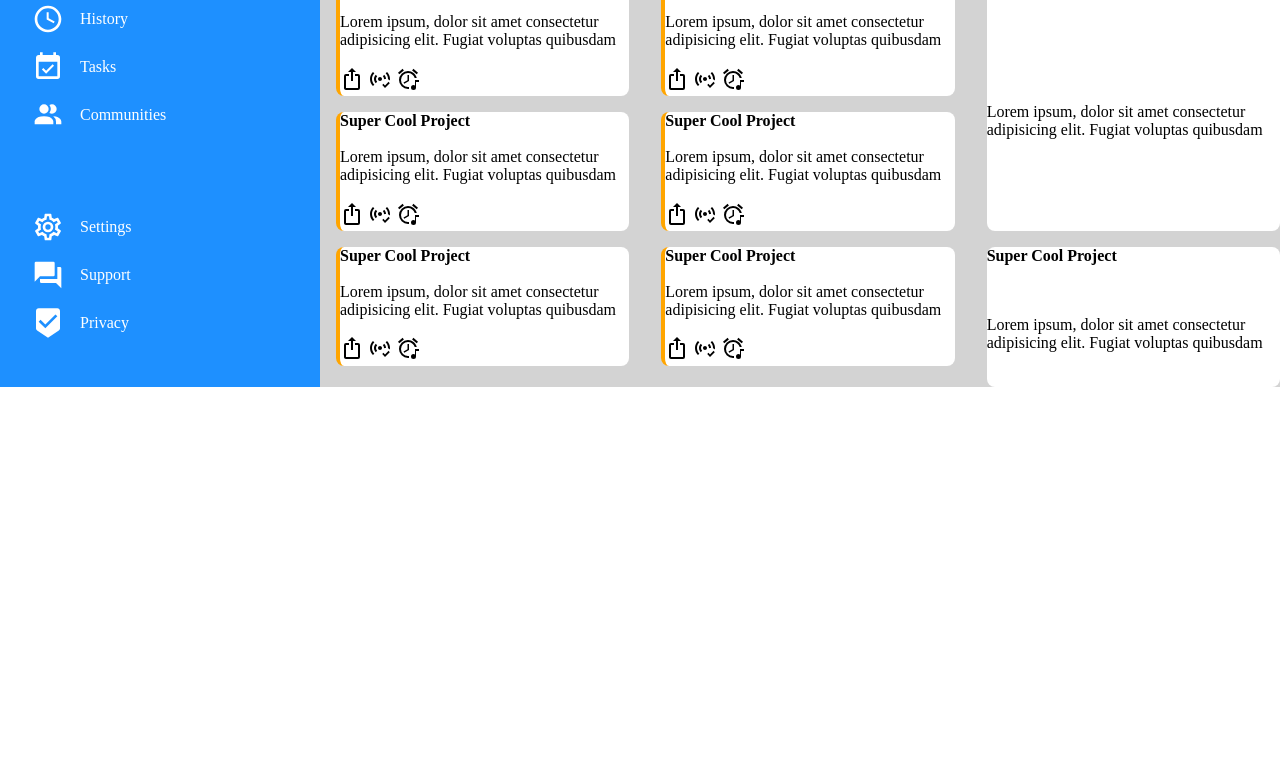
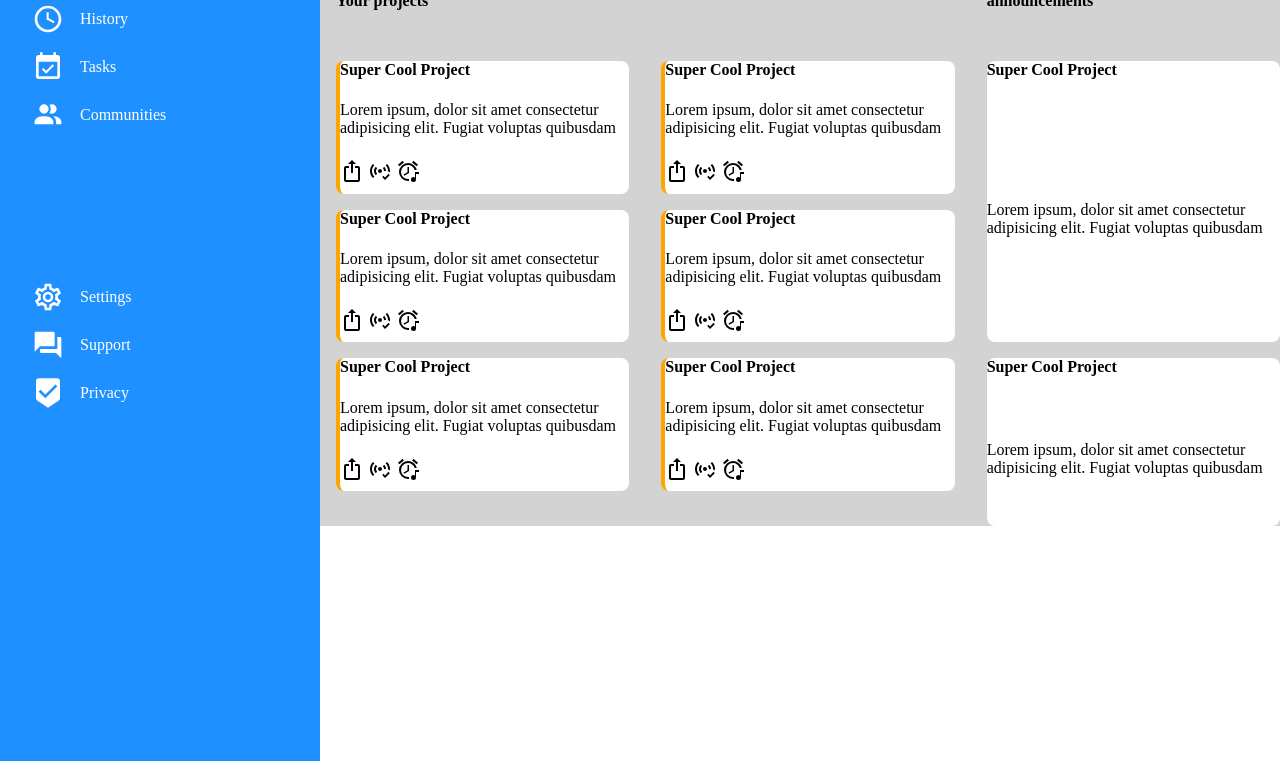
Before and after one commit to SiddhantG11/AdminDashboard, a plain HTML site: page index.html in a window 1280 px wide. Shown: the part 274-1035 px from the top of the page. Before the commit the page ends 800 px from the top, so only its background shows below. Drawn offline with Linux system fonts and the light colour scheme.

Commit message:
fixed the width and height of layout

```diff
--- a/style.css
+++ b/style.css
@@ -1,11 +1,16 @@
 * {
-  box-sizing: border-box;
   margin: 0;
   padding: 0;
 }
+body{
+overflow: hidden;
+
+}
+
 .container {
   display: grid;
   grid-template-columns: repeat(4, 1fr);
+  height: 100vh;
 }
 .sidebar {
   display: grid;
```
